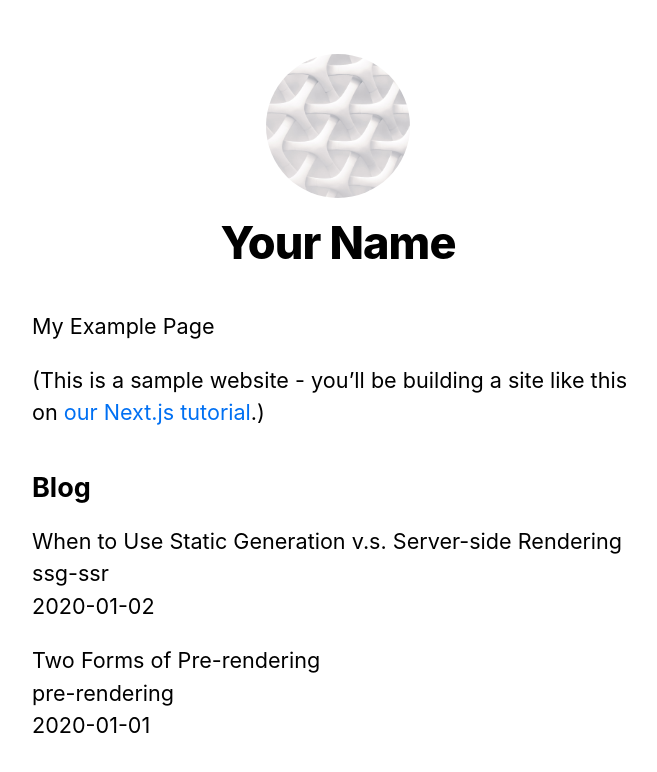
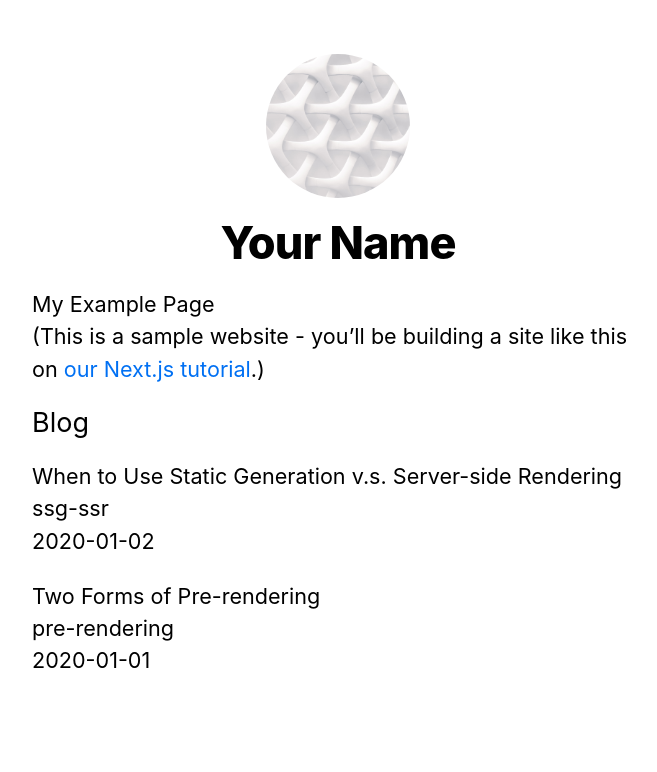
Before and after one commit to blakewood84/nextjs-first_example, a Next.js app: page / in a window 1280 px wide. Shown: the top 772 px of the page, without its empty margins (302-959 px from the left). Built offline with nearby package versions, Linux system fonts and the light colour scheme.

Commit message:
added tailwind css

```diff
--- a/package.json
+++ b/package.json
@@ -25,6 +25,9 @@
     "typescript": "4.9.4"
   },
   "devDependencies": {
-    "@types/react-syntax-highlighter": "^15.5.5"
+    "@types/react-syntax-highlighter": "^15.5.5",
+    "autoprefixer": "^10.4.13",
+    "postcss": "^8.4.20",
+    "tailwindcss": "^3.2.4"
   }
 }
--- /dev/null
+++ b/postcss.config.js
@@ -0,0 +1,6 @@
+module.exports = {
+  plugins: {
+    tailwindcss: {},
+    autoprefixer: {},
+  },
+}
--- a/styles/globals.css
+++ b/styles/globals.css
@@ -1,3 +1,7 @@
+@tailwind base;
+@tailwind components;
+@tailwind utilities;
+
 html,
 body {
   padding: 0;
--- /dev/null
+++ b/tailwind.config.js
@@ -0,0 +1,11 @@
+/** @type {import('tailwindcss').Config} */
+module.exports = {
+  content: [
+    "./pages/**/*.{js,ts,jsx,tsx}",
+    "./components/**/*.{js,ts,jsx,tsx}",
+  ],
+  theme: {
+    extend: {},
+  },
+  plugins: [],
+};
```
Also changed, not shown: 2 other files (tests, documents, lock files or other folders).
